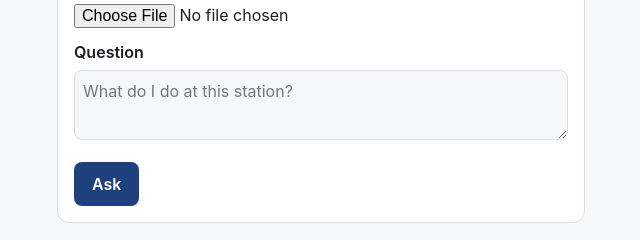
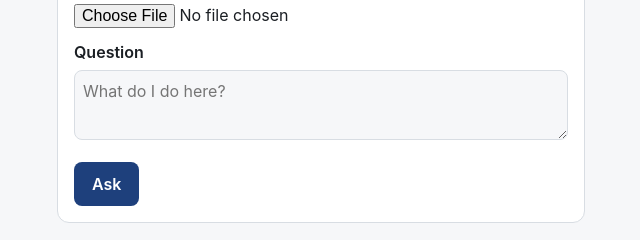
Before and after one commit to jba5853/Pick-and-Ask, a plain HTML site: page app/static/index.html in a window 1280 px wide. Shown: the part 236-476 px from the top of the page, 319-959 px from the left. Drawn offline with Linux system fonts and the light colour scheme; no server answers.

Commit message:
Drop 'station' from the question placeholder
Co-Authored-By: Claude Opus 5.5 <noreply@anthropic.com>

```diff
--- a/app/static/index.html
+++ b/app/static/index.html
@@ -47,7 +47,7 @@
     <img id="preview" alt="Photo preview">
 
     <label for="question">Question</label>
-    <textarea id="question" name="question" required placeholder="What do I do at this station?"></textarea>
+    <textarea id="question" name="question" required placeholder="What do I do here?"></textarea>
 
     <button id="submit" type="submit">Ask</button>
   </form>
```
